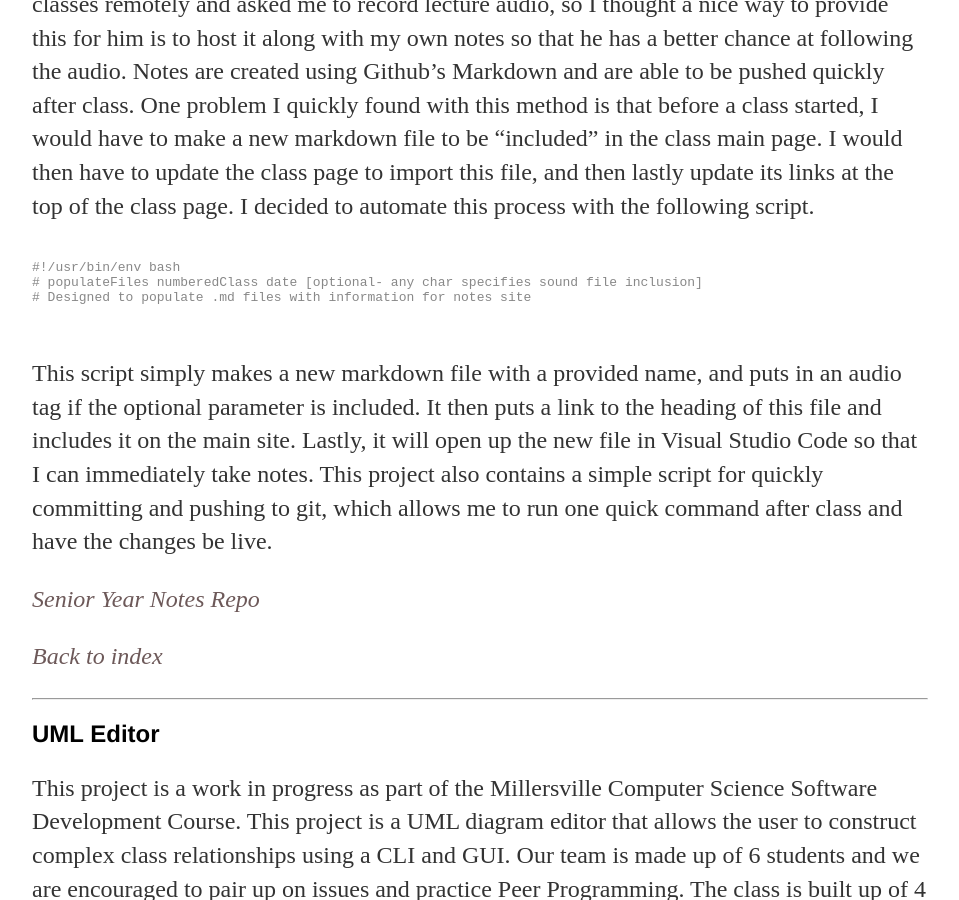
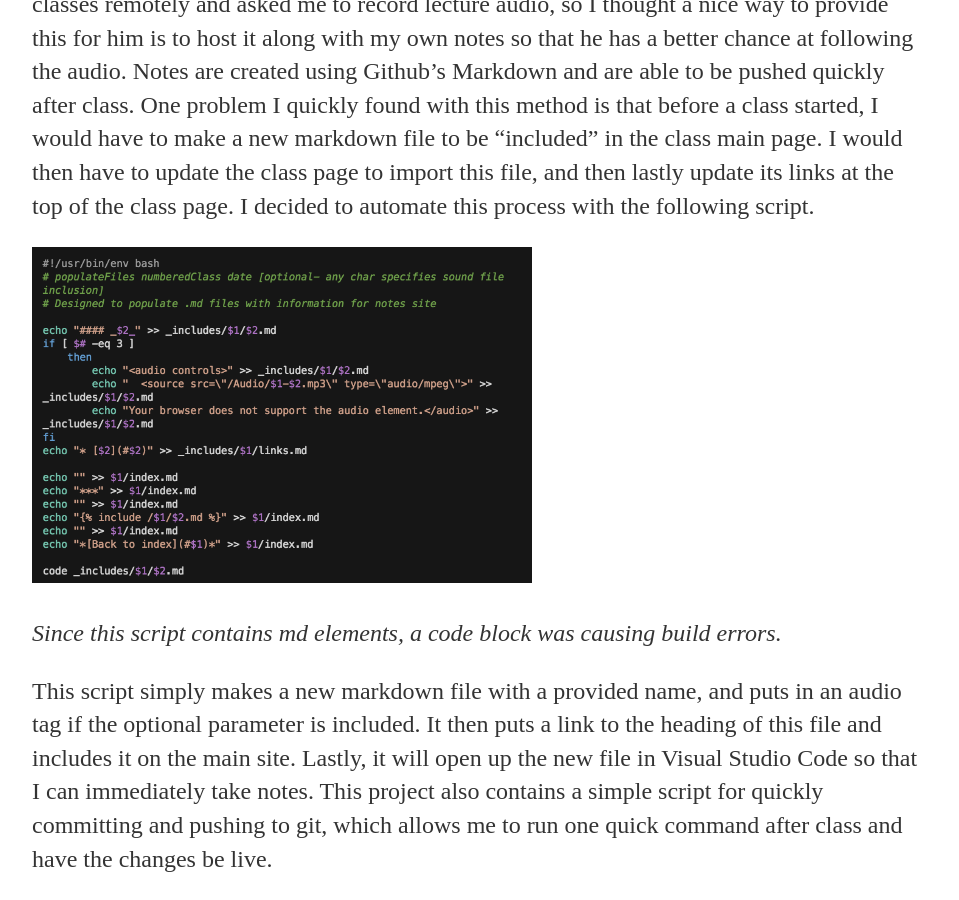
Before and after one commit to MattFossett/mattfossett.github.io, a Jekyll site: the page built from projects/index.md, in a window 1280 px wide and 900 px high, scrolled down 11369 px. Shown: the whole window, without its empty margins (160-1119 px from the left). Built offline with Jekyll 4.4.1, drawn with Linux system fonts in a browser that asks for light colours.

Commit message:
trying to fix build error

````diff
--- a/_includes/notes.md
+++ b/_includes/notes.md
@@ -7,12 +7,9 @@
 This is a website created to store class notes taken. A friend of mine is taking some of these classes remotely and asked me to record lecture audio, so I thought a nice way to provide this for him is to host it along with my own notes so that he has a better chance at following the audio. Notes are created using Github's Markdown and are able to be pushed quickly after class.
 One problem I quickly found with this method is that before a class started, I would have to make a new markdown file to be "included" in the class main page. I would then have to update the class page to import this file, and then lastly update its links at the top of the class page. I decided to automate this process with the following script.
 
-```shell
-#!/usr/bin/env bash
-# populateFiles numberedClass date [optional- any char specifies sound file inclusion]
-# Designed to populate .md files with information for notes site
+![script for populating markdown files](/images/popFiles.png)
 
-```
+*Since this script contains md elements, a code block was causing build errors.*
 
 This script simply makes a new markdown file with a provided name, and puts in an audio tag if the optional parameter is included. It then puts a link to the heading of this file and includes it on the main site. Lastly, it will open up the new file in Visual Studio Code so that I can immediately take notes.
 This project also contains a simple script for quickly committing and pushing to git, which allows me to run one quick command after class and have the changes be live.
````
Also changed, not shown: images/popFiles.png (added).
